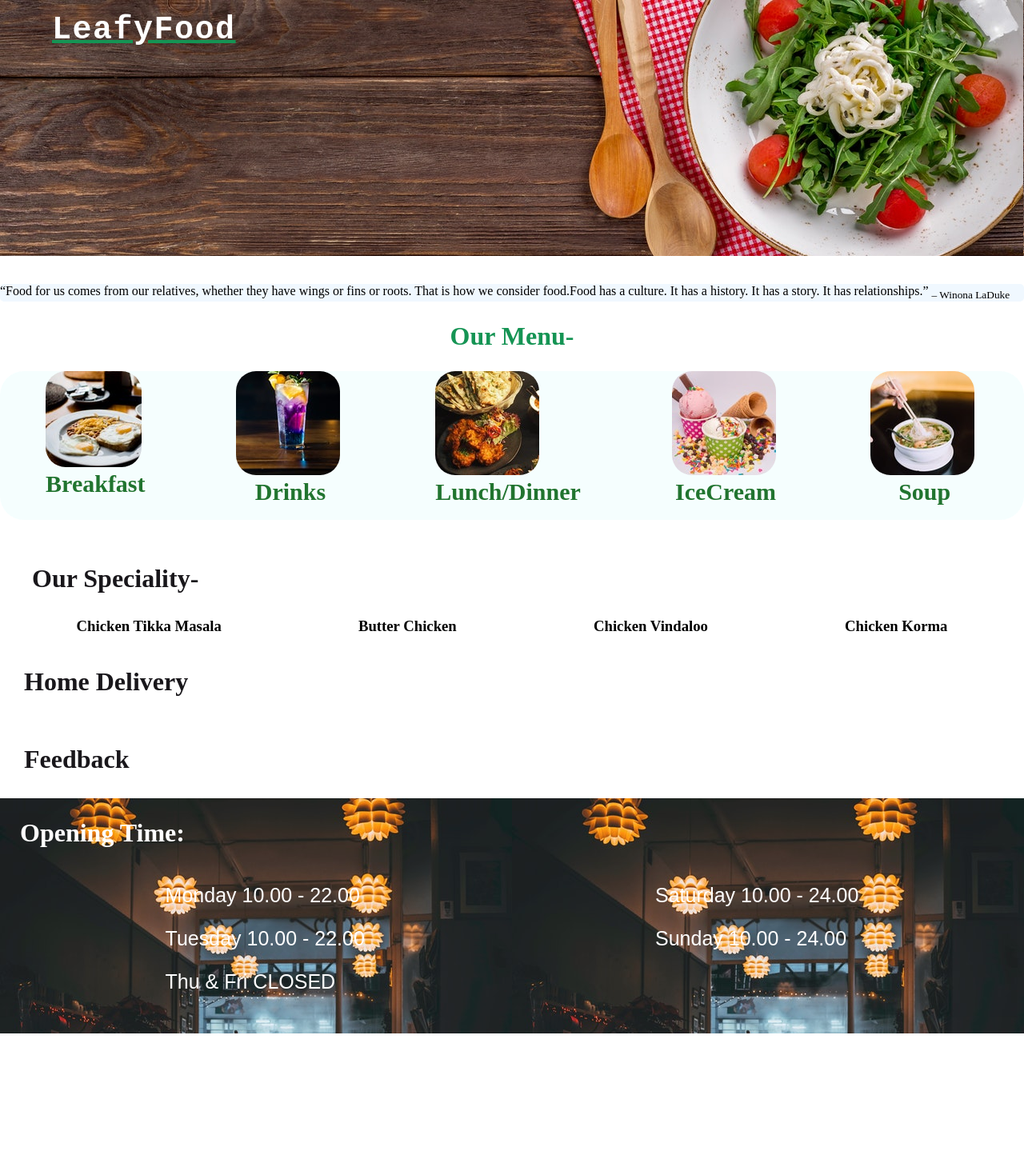
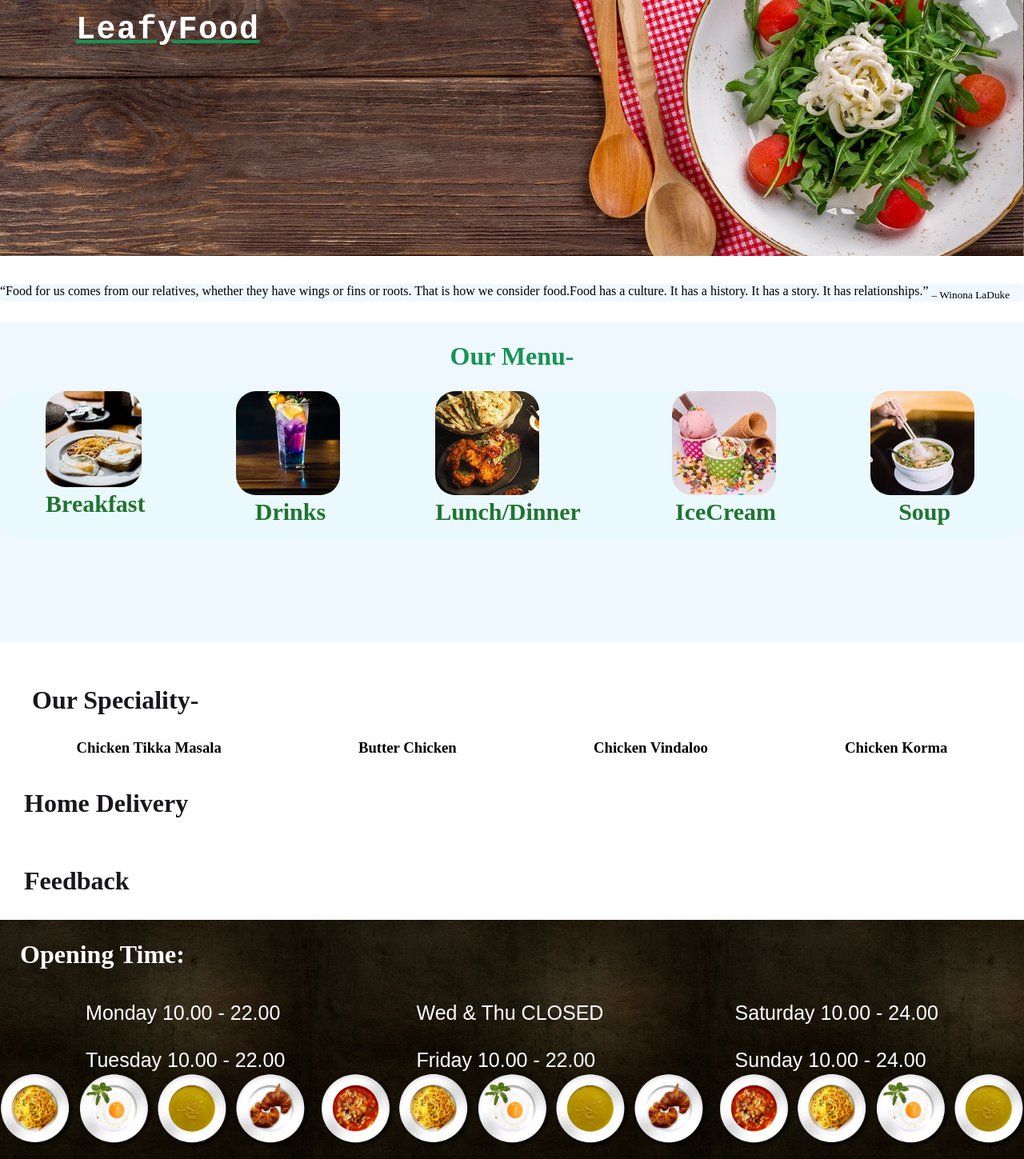
Before and after one commit to HrishikeshBhagat/BIFSD, a plain HTML site: page HTML ASSIGNMENTS/ASSIGNMENT6thMARCH/index.html in a window 1280 px wide. Shown: the whole page at 80% size. Before the commit the page ends 1292 px from the top, so only its background shows below. Drawn offline with Linux system fonts and the light colour scheme.

Commit message:
added opening times

```diff
--- a/HTML ASSIGNMENTS/ASSIGNMENT6thMARCH/index.html
+++ b/HTML ASSIGNMENTS/ASSIGNMENT6thMARCH/index.html
@@ -10,7 +10,8 @@
 </head>
 <body>
     <div class="mainpg">
-        <div class="leafyhead"><h1 class="mainhead"><span class="heading">LeafyFood</span></h1></div>
+        <div class="leafyhead"> <h1 class="mainhead"><span class="heading">LeafyFood</span></h1>
+        </div>
             <p class="paraone">
 
                     “Food for us comes from our relatives, whether they have wings or fins or roots.
@@ -21,7 +22,7 @@
 
     </div>
     <div>
-            <div>
+            <div class="partsec">
                 <h1 class="menuhead">Our Menu-</h1>
                 <div class="menulist">
                     <div>
@@ -50,6 +51,7 @@
 
             </div>
     </div>
+    <!-- ===== another menu options=== -->
     <div>
         <div class="pgtwo">
             <h1 class="headingtwo">Our Speciality-</h1>
@@ -67,14 +69,20 @@
             <h1 class="headingtwo">Feedback</h1>
         </div>
     </div>
+    <!-- =========== opening time part== -->
     <div class="timingbox">
         <h1>Opening Time:</h1>
         <div class="colone">
-
             <div>
                 <p>Monday 10.00 - 22.00</p>
                 <p>Tuesday 10.00 - 22.00</p>
-                <p>Thu & Fri CLOSED</p>
+                <br>
+                <br>
+                <br>
+            </div>
+            <div>
+                <p>Wed & Thu CLOSED</p>
+                <p>Friday 10.00 - 22.00</p>
             </div>
             <div>
                 <p>Saturday 10.00 - 24.00</p>
@@ -84,6 +92,7 @@
         </div>
 
     </div>
+    <!-- === end=== -->
 
 </body>
 </html>
--- a/HTML ASSIGNMENTS/ASSIGNMENT6thMARCH/style.css
+++ b/HTML ASSIGNMENTS/ASSIGNMENT6thMARCH/style.css
@@ -7,6 +7,7 @@
     background: url(./images/table.jpg);
     min-height: 40vh;
     width: 100%;
+
 }
 
 .mainhead{
@@ -18,10 +19,9 @@
     text-decoration-line: underline;
     text-decoration-color: rgb(21, 148, 84);
 }
-.mainhead .heading {
-    text-align:left;
-    margin-left: 50px;
-    margin-top: 4px;
+.leafyhead .mainhead .heading {
+    /* text-align:left; */
+    margin-left: 80px;
 }
 
 .paraone {
@@ -31,6 +31,12 @@
     font-size: 15px;
     margin-top: 35px;
     font-size: 16px;
+}
+
+.partsec {
+    margin-top: 25px;
+    background-color: aliceblue;
+    min-height: 50vh;
 }
 
 .menuhead {
@@ -89,27 +95,24 @@
 
 .timingbox{
     padding: 25px;
-    background-color: rgb(36, 59, 63);
-    color: white;
-    background: url(./images/restlights.jpg);
-    opacity: 95%;
-    /* display: flex; */
+    color: rgb(255, 255, 255);
+    background-image: url(./images/rest\ open.jpg);
+    background-size: contain;
+    /* position: absolute; */
+    background-position: center;
+
 }
-.timingbox .colone h1{
-    font-weight: bolder;
-    padding: 15px;
-    color: rgb(255, 255, 255);
-}
+
 .timingbox .colone{
     display: flex;
     justify-content: space-around;
-    margin-top: 20px;
+    margin-top: 10px;
     font-family:Arial, Helvetica, sans-serif;
     font-weight: lighter;
 }
 .timingbox .colone p{
     font-size: 25px;
-    margin: 25px;
+    margin: 30px;
 
 
 }
```
Also changed, not shown: HTML ASSIGNMENTS/ASSIGNMENT6thMARCH/images/rest open.jpg (added).
